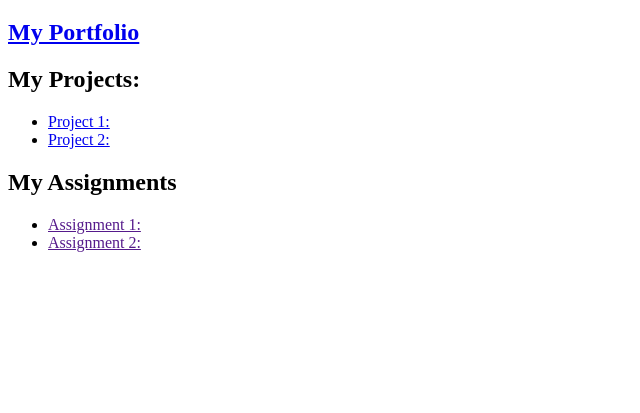
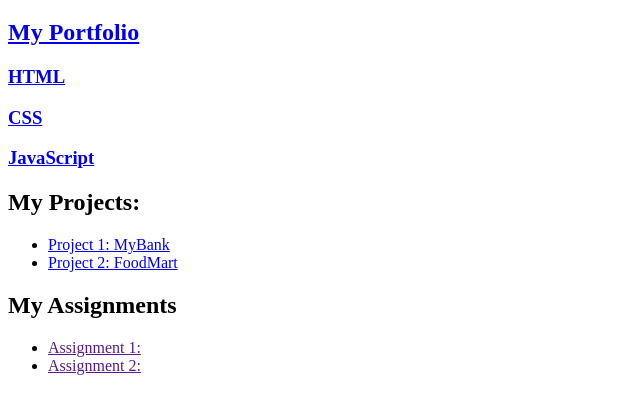
Before and after one commit to Deepak-Kr19/Deepak-Kr19.github.io, a plain HTML site: page index.html in a window 1280 px wide. Shown: the part 61-474 px from the top of the page, without its empty margins (0-640 px from the left). Drawn offline with Linux system fonts and the light colour scheme.

Commit message:
Added HTML, CSS, JS folder

```diff
--- a/index.html
+++ b/index.html
@@ -10,10 +10,16 @@
 
     <h2><a href="Portfolio/index.html">My Portfolio</a></h2>
 
+    <h3><a href="HTML/index.html">HTML</a></h3>
+
+    <h3><a href="CSS/index.html">CSS</a></h3>
+
+    <h3><a href="JAVASCRIPT/index.html">JavaScript</a></h3>
+
     <h2>My Projects:</h2>
     <ul>
-        <li><a href="My Projects/Project1/index.html">Project 1:</a></li>
-        <li><a href="My Projects/Project2/#">Project 2:</a></li>
+        <li><a href="My Projects/Project1/index.html">Project 1: MyBank</a></li>
+        <li><a href="My Projects/Project2/#">Project 2: FoodMart</a></li>
     </ul>
 
     <h2>My Assignments</h2>
```
Also changed, not shown: CSS/index.html (added), HTML/index.html (added), JAVASCRIPT/index.html (added).
